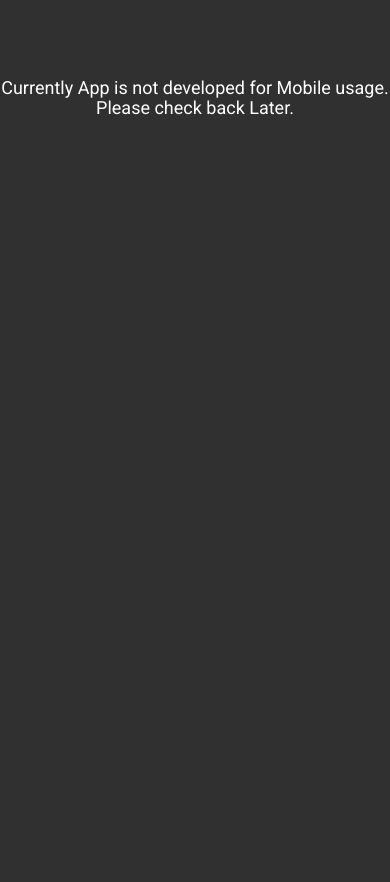
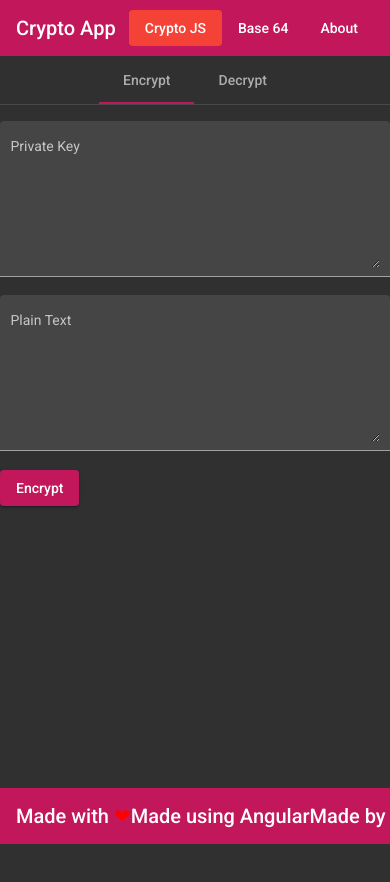
Before and after one commit to varshithrajbasa/Crypto, an Angular app: page /#/crypto_js in a window 390 px wide. Shown: the top 882 px of the page. After the commit the page ends 844 px from the top, so only its background shows below. Built offline with nearby package versions, Linux system fonts and the light colour scheme.

Commit message:
Remove non mobile

```diff
--- a/src/index.html
+++ b/src/index.html
@@ -11,9 +11,6 @@
   <link href="https://fonts.googleapis.com/icon?family=Material+Icons" rel="stylesheet">
 </head>
 <body class="mat-typography mat-app-background">
-  <app-root class="app-root"></app-root>
-  <div class="mobile">Currently App is not developed for Mobile usage.
-    Please check back Later.
-  </div>
+  <app-root></app-root>
 </body>
 </html>
--- a/src/styles.scss
+++ b/src/styles.scss
@@ -23,17 +23,3 @@ body { margin: 0; font-family: Roboto, "Helvetica Neue", sans-serif; }
       flex-direction: row;
       margin-top: 1rem;
   }
-  .mobile{
-      display: none;
-      font-size: large;
-      margin: 20% auto;
-      text-align: center;
-  }
-  @media screen and (max-width:500px) {
-      .app-root{
-        display: none;
-      }
-      .mobile{
-          display: block;
-      }
-  }
```
